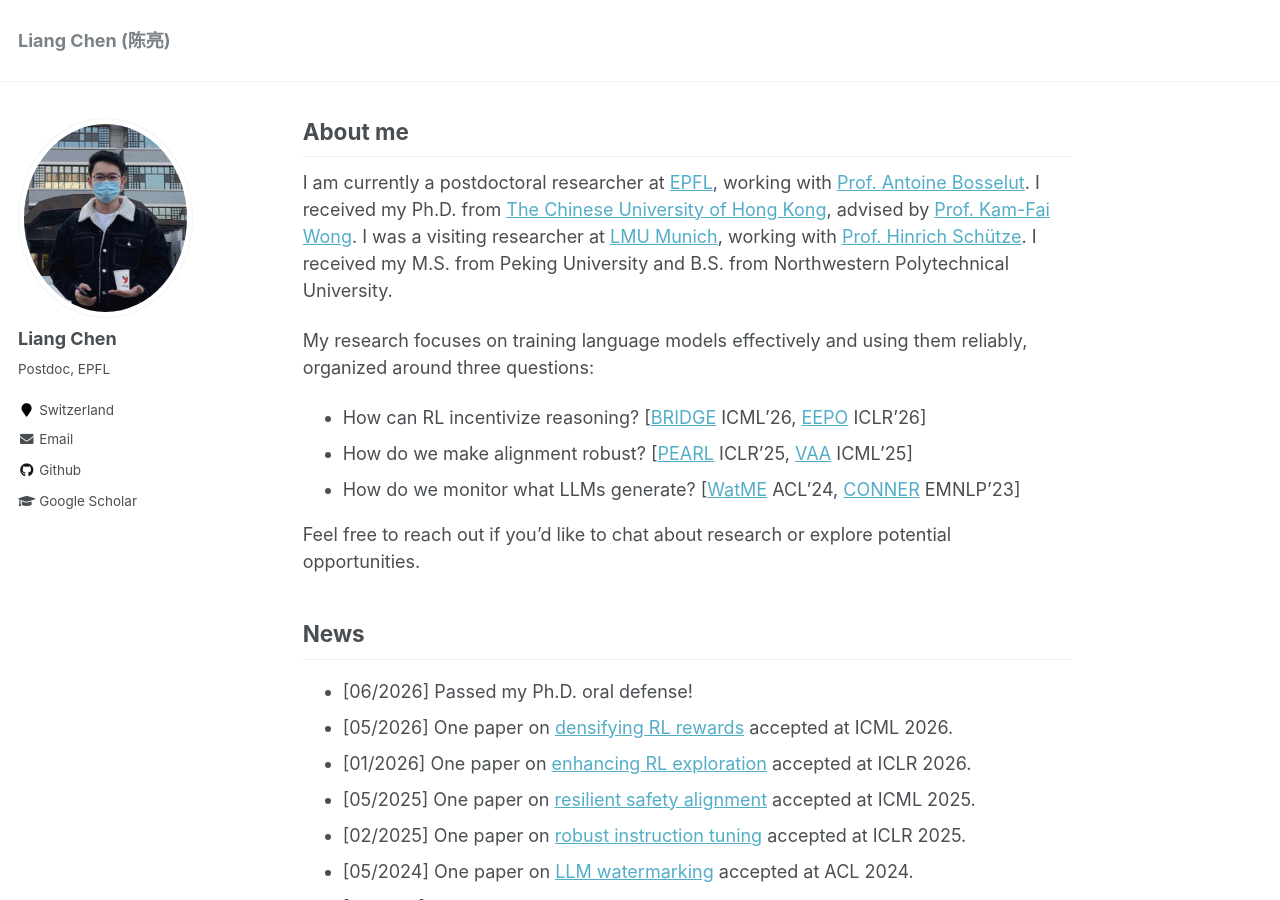
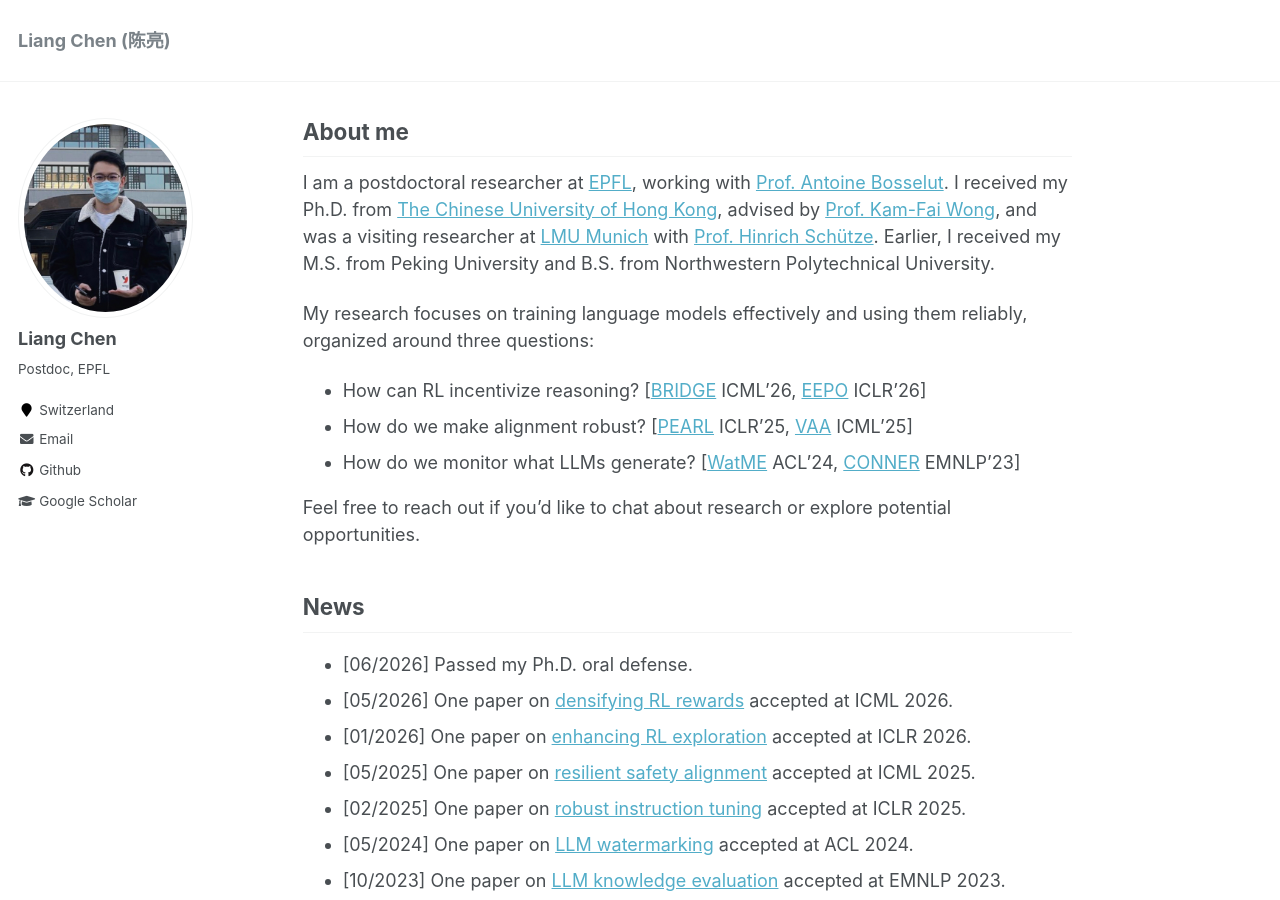
Before and after one commit to ChanLiang/ChanLiang.github.io, a Jekyll site: the page built from _pages/about.md, in a window 1280 px wide and 900 px high. Built offline with Jekyll 4.4.1, drawn with Linux system fonts in a browser that asks for light colours; some of the changed text lies outside the part shown.

Commit message:
Update about.md

```diff
--- a/_pages/about.md
+++ b/_pages/about.md
@@ -11,10 +11,11 @@
 
 ## About me
 
-I am currently a postdoctoral researcher at [EPFL](https://www.epfl.ch/en/), working with [Prof. Antoine Bosselut](https://atcbosselut.github.io/).
-I received my Ph.D. from [The Chinese University of Hong Kong](https://www.cuhk.edu.hk/english/index.html), advised by [Prof. Kam-Fai Wong](https://www1.se.cuhk.edu.hk/~kfwong/).
-I was a visiting researcher at [LMU Munich](https://www.lmu.de/en/), working with [Prof. Hinrich Schütze](https://cisnlp.github.io/about/).
-I received my M.S. from Peking University and B.S. from Northwestern Polytechnical University.
+I am a postdoctoral researcher at [EPFL](https://www.epfl.ch/en/), working with [Prof. Antoine Bosselut](https://atcbosselut.github.io/).
+I received my Ph.D. from [The Chinese University of Hong Kong](https://www.cuhk.edu.hk/english/index.html), advised by [Prof. Kam-Fai Wong](https://www1.se.cuhk.edu.hk/~kfwong/),
+and was a visiting researcher at [LMU Munich](https://www.lmu.de/en/) with [Prof. Hinrich Schütze](https://cisnlp.github.io/about/).
+Earlier, I received my M.S. from Peking University and B.S. from Northwestern Polytechnical University.
+
 
 My research focuses on training language models effectively and using them reliably, organized around three questions:
 
@@ -26,7 +27,7 @@
 
 ## News
 
-* [06/2026] Passed my Ph.D. oral defense!
+* [06/2026] Passed my Ph.D. oral defense.
 * [05/2026] One paper on [densifying RL rewards](https://arxiv.org/abs/2509.06948) accepted at ICML 2026.
 * [01/2026] One paper on [enhancing RL exploration](https://openreview.net/pdf?id=ObF4WIMkY6) accepted at ICLR 2026.
 * [05/2025] One paper on [resilient safety alignment](https://openreview.net/pdf?id=EMHED4WTHT) accepted at ICML 2025.
```
Also changed, not shown: other parts of _pages/about.md (+8 -8 lines).
